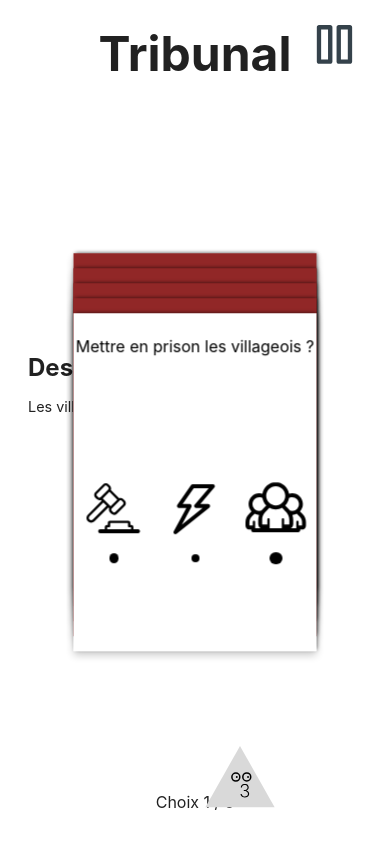
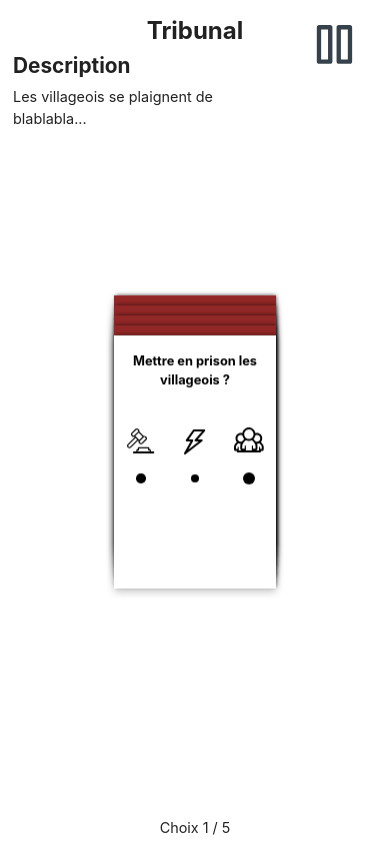
Before and after one commit to emilevl/projint-mini-jeux-durabilia, a Vue app: page / in a window 390 px wide. Built offline with nearby package versions, Linux system fonts and the light colour scheme.

Commit message:
adapt the card interface to the mobile

```diff
--- a/src/components/card.vue
+++ b/src/components/card.vue
@@ -52,7 +52,7 @@ onMounted(() => {
 
 <template>
   <div class="flip-card" :id="`card-${props.index}`" :style="{
-    transform: 'translate(-50%, calc(-50% + ' + (15 * index) + 'px))'
+    transform: 'translate(-50%, calc(-50% + ' + (10 * index) + 'px))'
   }">
     <div class="flip-card-inner">
       <div class="flip-card-front"></div>
@@ -85,26 +85,10 @@ onMounted(() => {
     width: calc(64vh * 0.64);
     max-width: 480px;
     max-height: 750px;
+    min-width: 300px;
+    min-height: 480px;
     height: 64vh;
     transform-origin: left center;
-}
-
-@media (max-width: 767px) {
-
-  /* Apply different styles for small screens */
-  .flip-card {
-    width: calc(45vh * 0.64);
-    height: 45vh;
-  }
-}
-
-@media (max-width: 479px) {
-
-  /* Apply different styles for very small screens */
-  .flip-card {
-    width: calc(40 *0.64);
-    height: 40vh;
-  }
   }
 
   .flip-card-inner {
@@ -169,6 +153,10 @@ onMounted(() => {
     grid-template-columns: repeat(v-bind(ressourceTemplating), 1fr);
   }
 
+  .flip-card-band-ressources {
+    align-self: center;
+  }
+
   .ressource-icon-wrapper {
     display: flex;
     flex-direction: column;
@@ -184,4 +172,71 @@ img {
     background-color: #000;
     border-radius: 50%;
   }
+
+  @media (max-width: 1080px) {
+
+    /* Apply different styles for small screens */
+    .flip-card {
+      width: calc(45vh * 0.64);
+      height: 45vh;
+      max-width: 400px;
+      max-height: 600px;
+      min-width: 250px;
+      min-height: 380px;
+    }
+
+    .flip-card-back h1 {
+      font-size: 1.5rem;
+    }
+
+    .flip-card-back p {
+      font-size: 1.1rem;
+      font-weight: bold;
+    }
+
+    .flip-card-back .flip-card-band .flip-card-response {
+      font-size: 0.8rem;
+    }
+
+    .flip-card-back .flip-card-ressources {
+      margin-top: 1rem;
+    }
+
+    .flip-card-back .flip-card-ressources img{
+      height: 35px;
+    }
+  }
+
+  @media (max-width: 900px) {
+
+    /* Apply different styles for very small screens */
+    .flip-card {
+      width: calc(30vh *0.64);
+      height: 30vh;
+      /* max-width: 200px;
+      max-height: 400px; */
+      min-width: 147.2px;
+    min-height: 230px;
+    }
+
+    .flip-card-back h1 {
+      font-size: 1.5rem;
+    }
+
+    .flip-card-back p {
+      font-size: 0.8rem;
+    }
+
+    .flip-card-back .flip-card-ressources img{
+      height: 25px;
+    }
+
+    .flip-card-back .flip-card-band .flip-card-response {
+      font-size: 0.6rem;
+    }
+
+    .flip-card-back .flip-card-ressources {
+      top: 30%;
+    }
+  }
 </style>
--- a/src/interfaces/TheCardInterface.vue
+++ b/src/interfaces/TheCardInterface.vue
@@ -92,7 +92,7 @@ function decisionDone() {
     anime({
       targets: card,
       translateX: -700,
-      translateY: -250,
+      translateY: 250,
       rotate: '-90deg',
       opacity: [1, 0.7, 0.5, 0],
       duration: 250
@@ -282,7 +282,7 @@ function infoPlayer() {
     </p>
 
     <div class="bottom-text">
-      Choix {{ TOTAL_CARDS - iCurrentCard }} / {{ TOTAL_CARDS }}
+      <p>Choix {{ TOTAL_CARDS - iCurrentCard }} / {{ TOTAL_CARDS }}</p>
     </div>
 
     <div id="cards">
@@ -297,7 +297,7 @@ function infoPlayer() {
         :response="card.responses[iChoice].name"
       ></Card>
     </div>
-    <div id="player-info" @click="infoPlayer()"><img src="src/assets/icons/player.svg"></div>
+    <!-- <div id="player-info" @click="infoPlayer()"><img src="src/assets/icons/player.svg"></div> -->
   </div>
   <popupCardEnd v-if="endGame" :cardSelection="cardSelection"></popupCardEnd>
   <ThePause v-if="pauseGame" @resumeGame="togglePauseGame"></ThePause>
@@ -364,6 +364,7 @@ function infoPlayer() {
     height: 70vh;
     display: flex;
   }
+
   .pause-game {
     position: absolute;
     top: 5px;
@@ -383,7 +384,10 @@ function infoPlayer() {
     position: absolute;
     bottom: 10px;
     width: 100%;
-    margin: 20px;
+  }
+
+  .bottom-text p {
+    margin: 0;
     text-align: center;
   }
   /* #cards {
@@ -405,4 +409,37 @@ function infoPlayer() {
     top: 10px;
     margin: 0 auto;
   }
+
+  @media (max-width: 900px) {
+
+    #main-title {
+      font-size: 1.5rem;
+      margin: 5px 0 0;
+    }
+
+    .bottom-text {
+        bottom: 5px;
+    }
+
+    .bottom-text p {
+        font-size: 0.9em;
+    }
+
+    #description-current-card {
+      margin-left: 5px;
+      max-width: 275px;
+      position: absolute;
+      top: 50px;
+    }
+
+    #description-current-card h1 {
+        font-size: 1.3rem;
+        margin: 0;
+    }
+
+    #description-current-card p {
+        font-size: 0.9em;
+        margin: 5px 0 0;
+    }
+}
 </style>
```
Lines whose indentation alone changed are shown as unchanged.
